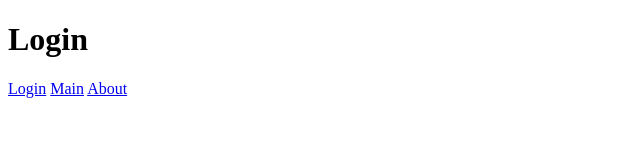
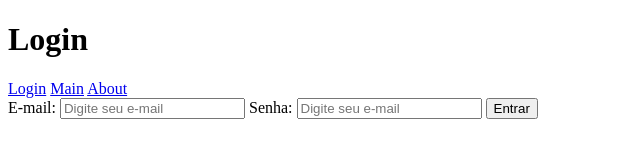
Before and after one commit to Joao-Matheus-Franca/template_vanilla_html, a plain HTML site: page src/pages/login.html in a window 1280 px wide. Shown: the whole page, without its empty margins (0-640 px from the left). Drawn offline with Linux system fonts and the light colour scheme; files whose address does not match are found by name.

Commit message:
Adicionando formulário na página de login

```diff
--- a/src/pages/login.html
+++ b/src/pages/login.html
@@ -15,6 +15,28 @@
     <a href="main.html">Main</a>
 	  <a href="about.html">About</a>
   </nav>
+  <form>
+    <label for="e-mail">E-mail:
+      <input
+        id="e-mail"
+        type="text"
+        placeholder="Digite seu e-mail"
+      />
+    </label for="password">Senha:
+      <input
+        id="password"
+        type="text"
+        placeholder="Digite seu e-mail"
+      />
+    </label>
+    <label for="button-login">
+      <input
+        id="button-login"
+        type="button"
+        value="Entrar"
+      />
+    </label>
+  </form>
   <script src="script.js"></script>
 </body>
 </html>
```
